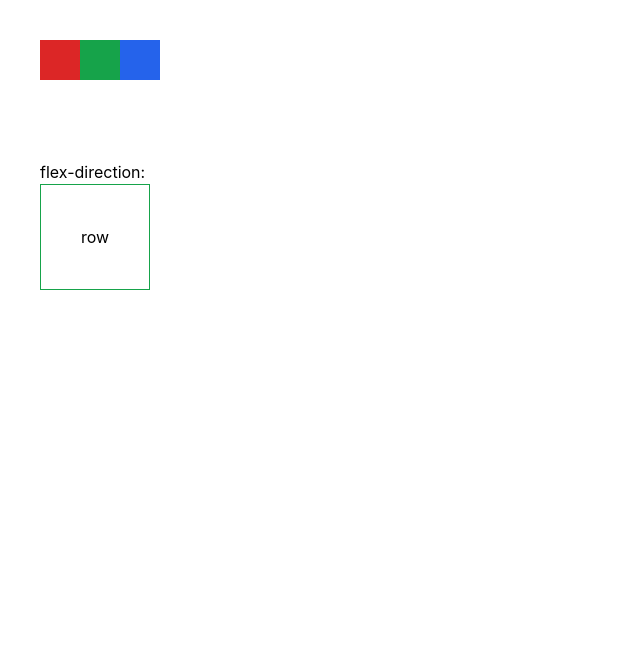
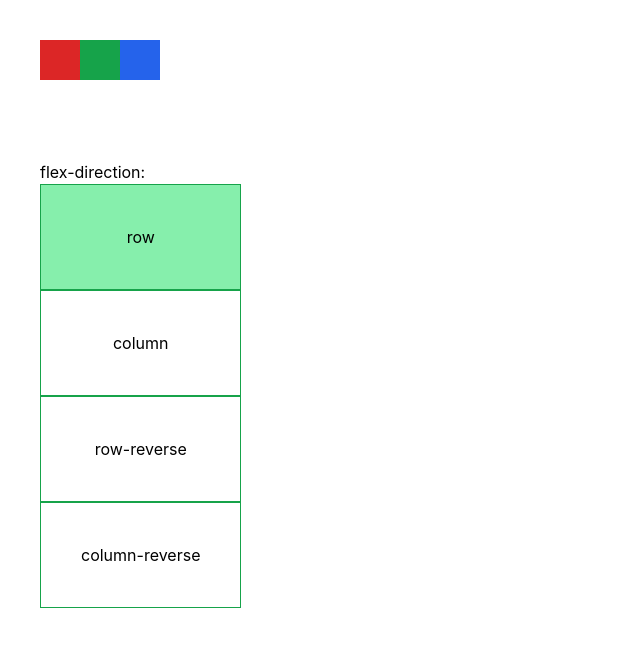
Before and after one commit to Forellko/examples, a React (Create React App) app: page / in a window 1280 px wide. Shown: the top 646 px of the page, without its empty margins (0-640 px from the left). Built offline with nearby package versions, Linux system fonts and the light colour scheme.

Commit message:
Create all direction states

```diff
--- a/src/examples/Flex/Flex.tsx
+++ b/src/examples/Flex/Flex.tsx
@@ -12,15 +12,41 @@ function Flex() {
         <div className="bg-blue-600 w-10 h-10"></div>
       </div>
       <div className="flex justify-between">
-        <div className="p-10">
-          <div>flex-direction:</div>
+        <div className="flex flex-col p-10">
+          <h2>flex-direction:</h2>
           <button
-            className="p-10 border border-solid border-1 border-green-600"
-            onClick={() =>
-              setDirection(direction === 'flex-row' ? 'flex-col' : 'flex-row')
-            }
+            className={`p-10 border border-solid border-1 border-green-600 ${
+              direction === 'flex-row' && 'bg-green-300'
+            }`}
+            onClick={() => setDirection('flex-row')}
           >
-            {direction === 'flex-row' ? 'row' : 'column'}
+            row
+          </button>
+          <button
+            className={`p-10 border border-solid border-1 border-green-600 ${
+              direction === 'flex-col' && 'bg-green-300'
+            }`}
+            onClick={() => setDirection('flex-col')}
+          >
+            column
+          </button>
+
+          <button
+            className={`p-10 border border-solid border-1 border-green-600 ${
+              direction === 'flex-row-reverse' && 'bg-green-300'
+            }`}
+            onClick={() => setDirection('flex-row-reverse')}
+          >
+            row-reverse
+          </button>
+
+          <button
+            className={`p-10 border border-solid border-1 border-green-600 ${
+              direction === 'flex-col-reverse' && 'bg-green-300'
+            }`}
+            onClick={() => setDirection('flex-col-reverse')}
+          >
+            column-reverse
           </button>
         </div>
       </div>
```
